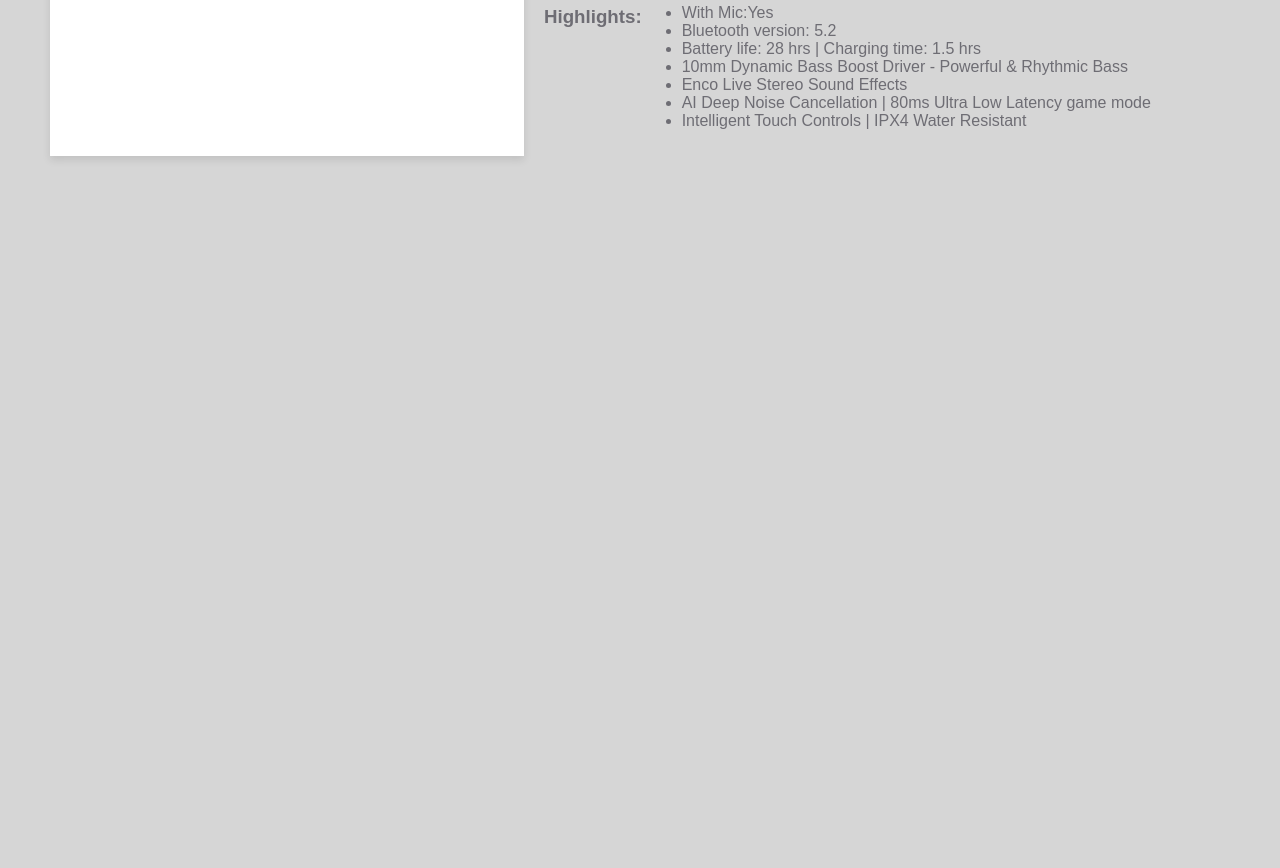
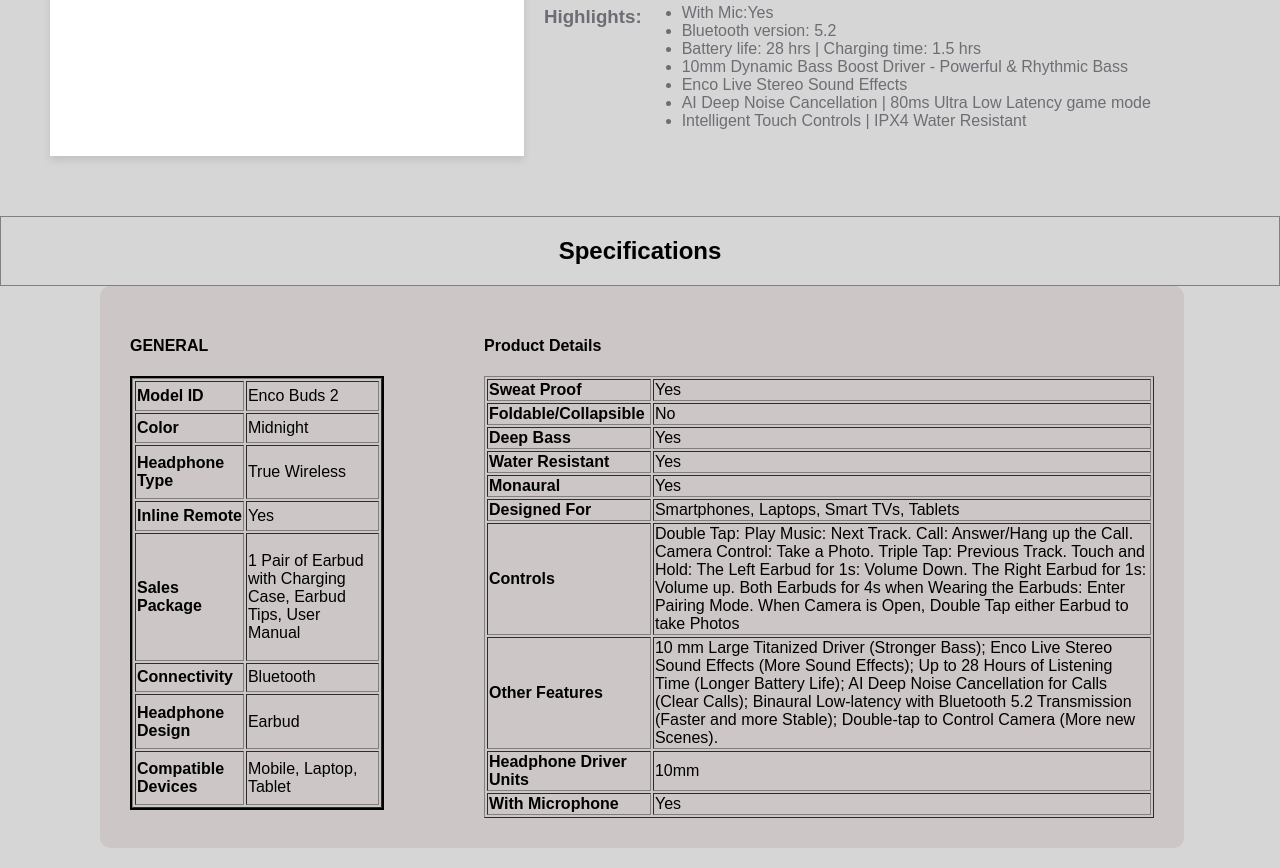
Before and after one commit to Raviteja5469/Motion-Cut, a plain HTML site: page e-commerce product page/e-commerce productpage/index.html in a window 1280 px wide. Shown: the part 776-1644 px from the top of the page. Before the commit the page ends 992 px from the top, so only its background shows below. Drawn offline with Linux system fonts and the light colour scheme; a web font is replaced by a local one.

Commit message:
added specifications

```diff
--- a/e-commerce product page/e-commerce productpage/index.html
+++ b/e-commerce product page/e-commerce productpage/index.html
@@ -138,6 +138,120 @@
                 </div>
             </div>
         </div>
+        <div class="specification">
+            <h2>Specifications</h2>
+        </div>
+        <div class="specifications_full">
+            <div class="specification_details">
+                <h4>GENERAL</h4>
+                <div class="speci_details">
+                    <table border="1">
+                        <tbody>
+                            <tr>
+                                <td class="right">
+                                    Model ID</td>
+                                <td>Enco Buds 2</td>
+                            </tr>
+                            <tr>
+                                <td class="right">Color</td>
+                                <td>Midnight</td>
+                            </tr>
+                            <tr>
+                                <td class="right">Headphone Type</td>
+                                <td>True Wireless</td>
+                            </tr>
+                            <tr>
+                                <td class="right">Inline Remote</td>
+                                <td>Yes
+                                </td>
+                            </tr>
+                            <tr>
+                                <td class="right">Sales Package
+                                </td>
+                                <td>1 Pair of Earbud with Charging Case, Earbud Tips, User Manual</td>
+                            </tr>
+                            <tr>
+                                <td class="right">Connectivity</td>
+                                <td>
+                                    Bluetooth</td>
+                            </tr>
+                            <tr>
+                                <td class="right">Headphone Design
+                                </td>
+                                <td>Earbud</td>
+                            </tr>
+                            <tr>
+                                <td class="right">Compatible Devices</td>
+                                <td>Mobile, Laptop, Tablet</td>
+                            </tr>
+                        </tbody>
+                    </table>
+                </div>
+            </div>
+            <div class="product_details">
+                <h4>Product Details</h4>
+                <table border="1">
+                    <tbody>
+                        <tr>
+                            <td class="right"> Sweat Proof</td>
+                            <td>Yes</td>
+                        </tr>
+                        <tr>
+                            <td class="right"> Foldable/Collapsible
+                            </td>
+                            <td>No</td>
+                        </tr>
+                        <tr>
+                            <td class="right"> Deep Bass
+                            </td>
+                            <td>Yes</td>
+                        </tr>
+                        <tr>
+                            <td class="right"> Water Resistant
+                            </td>
+                            <td>Yes</td>
+                        </tr>
+                        <tr>
+                            <td class="right"> Monaural
+                            </td>
+                            <td>Yes</td>
+                        </tr>
+                        <tr>
+                            <td class="right"> Designed For
+                            </td>
+                            <td>Smartphones, Laptops, Smart TVs, Tablets</td>
+                        </tr>
+                        <tr>
+                            <td class="right"> Controls</td>
+                            <td>
+                                Double Tap: Play Music: Next Track. Call: Answer/Hang up the Call. Camera Control: Take
+                                a Photo. Triple Tap: Previous Track. Touch and Hold: The Left Earbud for 1s: Volume
+                                Down. The Right Earbud for 1s: Volume up. Both Earbuds for 4s when Wearing the Earbuds:
+                                Enter Pairing Mode. When Camera is Open, Double Tap either Earbud to take Photos</td>
+                        </tr>
+                        <tr>
+                            <td class="right"> Other Features</td>
+                            <td>
+                                10 mm Large Titanized Driver (Stronger Bass); Enco Live Stereo Sound Effects (More Sound
+                                Effects); Up to 28 Hours of Listening Time (Longer Battery Life); AI Deep Noise
+                                Cancellation for Calls (Clear Calls); Binaural Low-latency with Bluetooth 5.2
+                                Transmission (Faster and more Stable); Double-tap to Control Camera (More new Scenes).
+                            </td>
+                        </tr>
+                        <tr>
+                            <td class="right"> Headphone Driver Units
+                            </td>
+                            <td>10mm</td>
+                        </tr>
+                        <tr>
+                            <td class="right"> With Microphone
+                            </td>
+                            <td>Yes</td>
+                        </tr>
+                    </tbody>
+                </table>
+            </div>
+        </div>
     </div>
     <script src="script.js"></script>
 </body>
--- a/e-commerce product page/e-commerce productpage/styles.css
+++ b/e-commerce product page/e-commerce productpage/styles.css
@@ -18,7 +18,15 @@ body {
     color: #fff;
     padding: 10px 0;
   }
-
+  .header{
+    position: sticky;
+    top: 0;
+    background-color: #333;
+    color: white;
+    padding: 10px;
+    text-align: center;
+    z-index: 1000;
+  }
   .navbar {
     display: flex;
     justify-content: space-between;
@@ -304,3 +312,34 @@ p {
 .highlights{
   display: flex;
 }
+
+.specification{
+  display: flex;
+  border: 1px solid grey;
+  justify-content: center;
+
+}
+.speci_details{
+  display: flex;
+}
+.right{
+  font-weight: bold;
+}
+.specifications_full{
+  display: flex;
+  padding: 30px;
+  margin: 20px ;
+  justify-content:space-between ;
+  /* border: 2px solid black; */
+  border-radius: 10px;
+  background-color: rgb(204, 198, 198);
+  margin-top: 0px;
+  gap: 100px;
+  width: 80%;
+  margin-left: 100px;
+}
+.specification_details .speci_details{
+  width: 250px;
+  height: 430px;
+  border: 2px solid;
+}
```
